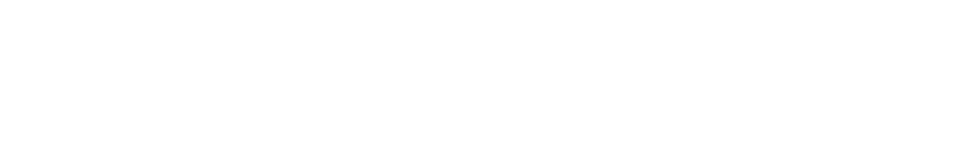
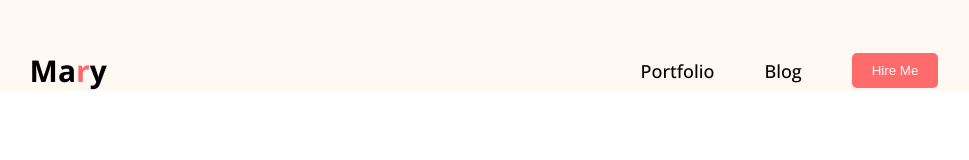
Before and after one commit to mdmasudrana13/-portfolio-hardy, a plain HTML site: page index.html in a window 1280 px wide. Shown: the whole page, without its empty margins (156-1125 px from the left). Drawn offline with nearby package versions, Linux system fonts and the light colour scheme.

Commit message:
update code

```diff
--- /dev/null
+++ b/css/style.css
@@ -0,0 +1,52 @@
+*{
+    margin: 0;
+    padding: 0;
+    box-sizing: border-box;
+}
+.het{
+    color: #FF6B6B;
+}
+.font-open-sans {
+  font-family: "Open Sans", sans-serif;
+  font-optical-sizing: auto;
+}
+header{
+    background-color: #FFF8F3;
+    padding-top: 50px;
+
+
+}
+nav{
+    display: flex;
+    justify-content: space-between;
+    align-items: center;
+    /* padding: 0 20px; */
+     width: 71%;
+    max-width: 1600px;
+    margin: 0 auto;
+}
+nav .logo h2{
+    font-size: 30px;
+    font-weight: 700;
+    color: #000000;
+}
+nav ul{
+    display: flex;
+    list-style: none;
+    gap: 50px;
+    align-items: center;
+}
+nav ul li a{
+    text-decoration: none;
+    color: #000000;
+    font-size: 18px;
+    font-weight: 500;
+}
+.btn{
+    background-color: #FF6B6B;
+    color: #FFFFFF;
+    border: none;
+    padding: 10px 20px;
+    border-radius: 5px;
+    cursor: pointer;
+}
--- a/index.html
+++ b/index.html
@@ -4,8 +4,23 @@
     <meta charset="UTF-8">
     <meta name="viewport" content="width=device-width, initial-scale=1.0">
     <title>MD.MASUD RANA</title>
+<link rel="stylesheet" href="./css/style.css">
+    <link rel="preconnect" href="https://fonts.googleapis.com">
+<link rel="preconnect" href="https://fonts.gstatic.com" crossorigin>
+<link href="https://fonts.googleapis.com/css2?family=Open+Sans:ital,wght@0,300..800;1,300..800&display=swap" rel="stylesheet">
 </head>
-<body>
-
+<body class="font-open-sans">
+    <header>
+        <nav>
+            <div class="logo">
+                <h2>Ma<span class="het">r</span>y</h2>
+            </div>
+           <ul >
+             <li><a href="">Portfolio</a></li>
+             <li><a href="">Blog</a></li>
+             <li><button class="btn">Hire Me</button></li>
+           </ul>
+        </nav>
+    </header>
 </body>
 </html>
```
